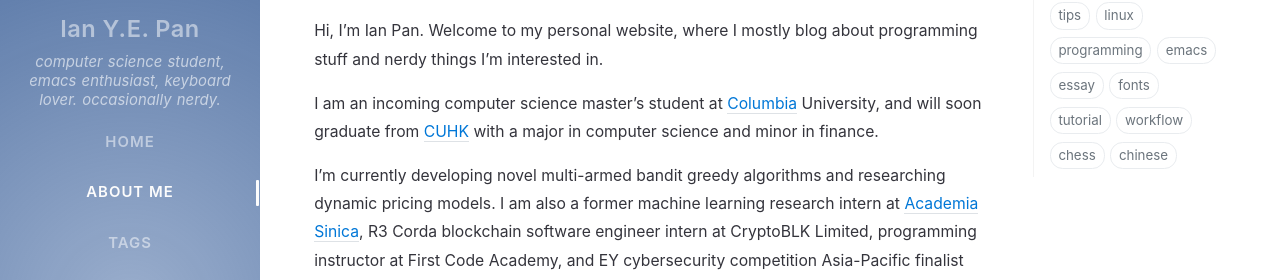
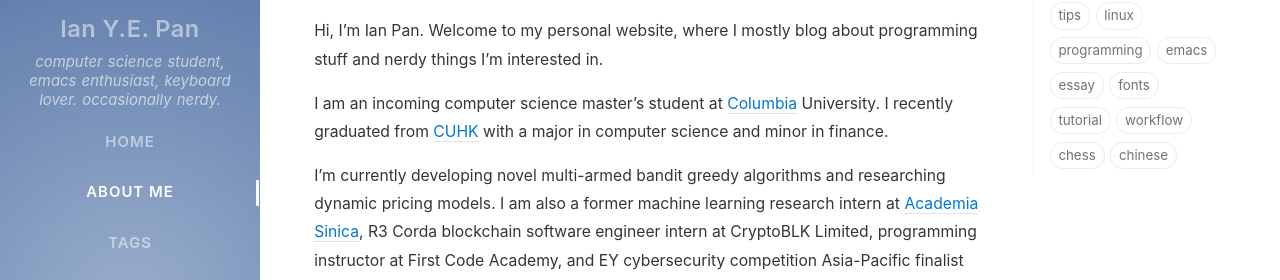
Before and after one commit to ianyepan/ianyepan.github.io, a Jekyll site: the page built from _tabs/about.md, in a window 1280 px wide. Shown: the part 142-422 px from the top of the page. Built offline with Jekyll 4.4.1, drawn with Linux system fonts in a browser that asks for light colours; nearby versions of some CDN libraries; comment, search, counter and statistics services are not loaded.

Commit message:
Update graduation

```diff
--- a/_tabs/about.md
+++ b/_tabs/about.md
@@ -7,8 +7,9 @@ order: 1
 Hi, I'm Ian Pan. Welcome to my personal website, where I mostly blog
 about programming stuff and nerdy things I'm interested in.
 
-I am an incoming computer science master's student at [Columbia](https://en.wikipedia.org/wiki/Columbia_University) University, and
-will soon graduate from
+I am an incoming computer science master's student at
+[Columbia](https://en.wikipedia.org/wiki/Columbia_University)
+University. I recently graduated from
 [CUHK](https://en.wikipedia.org/wiki/Chinese_University_of_Hong_Kong)
 with a major in computer science and minor in finance.
 
```
